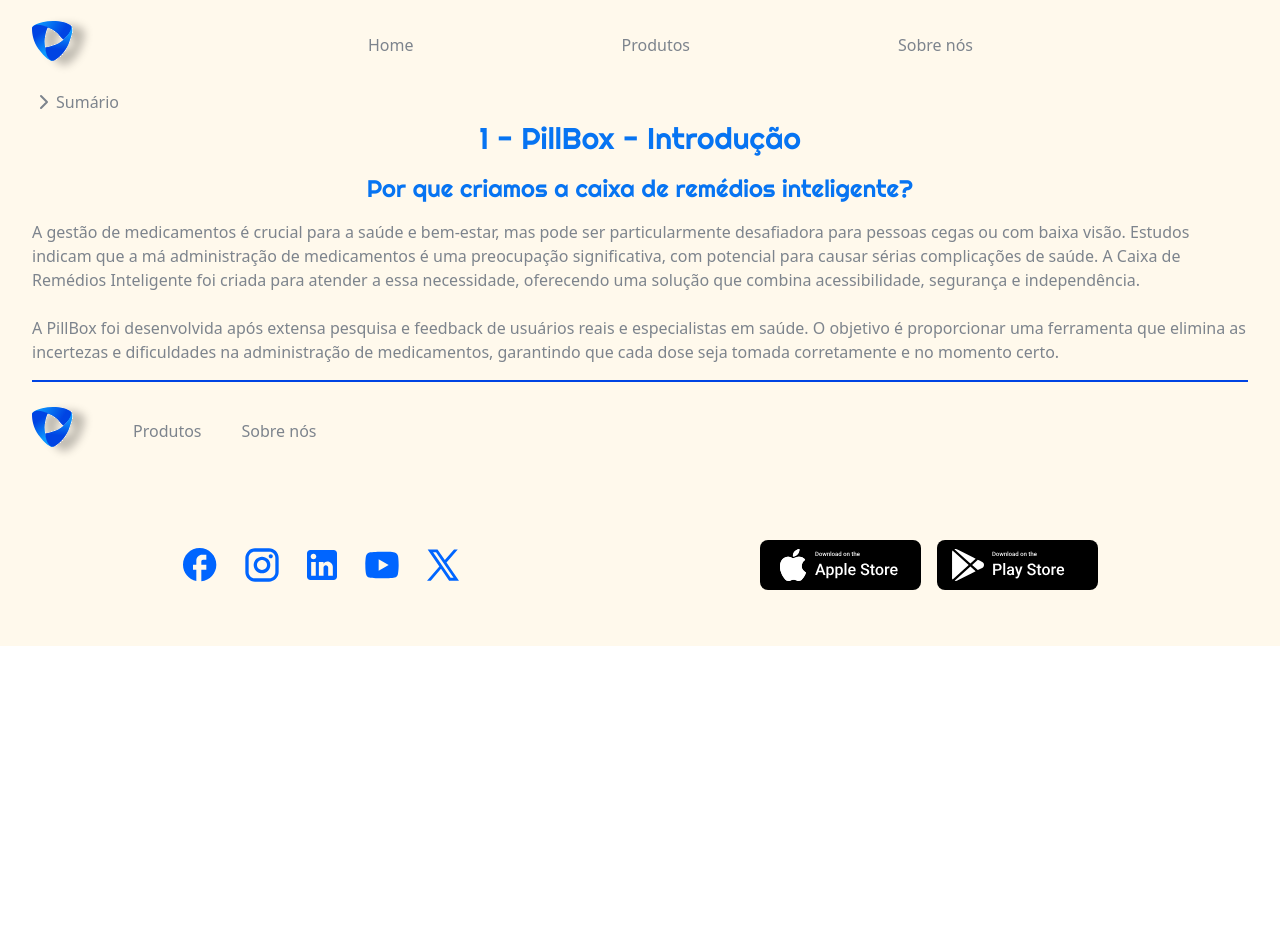
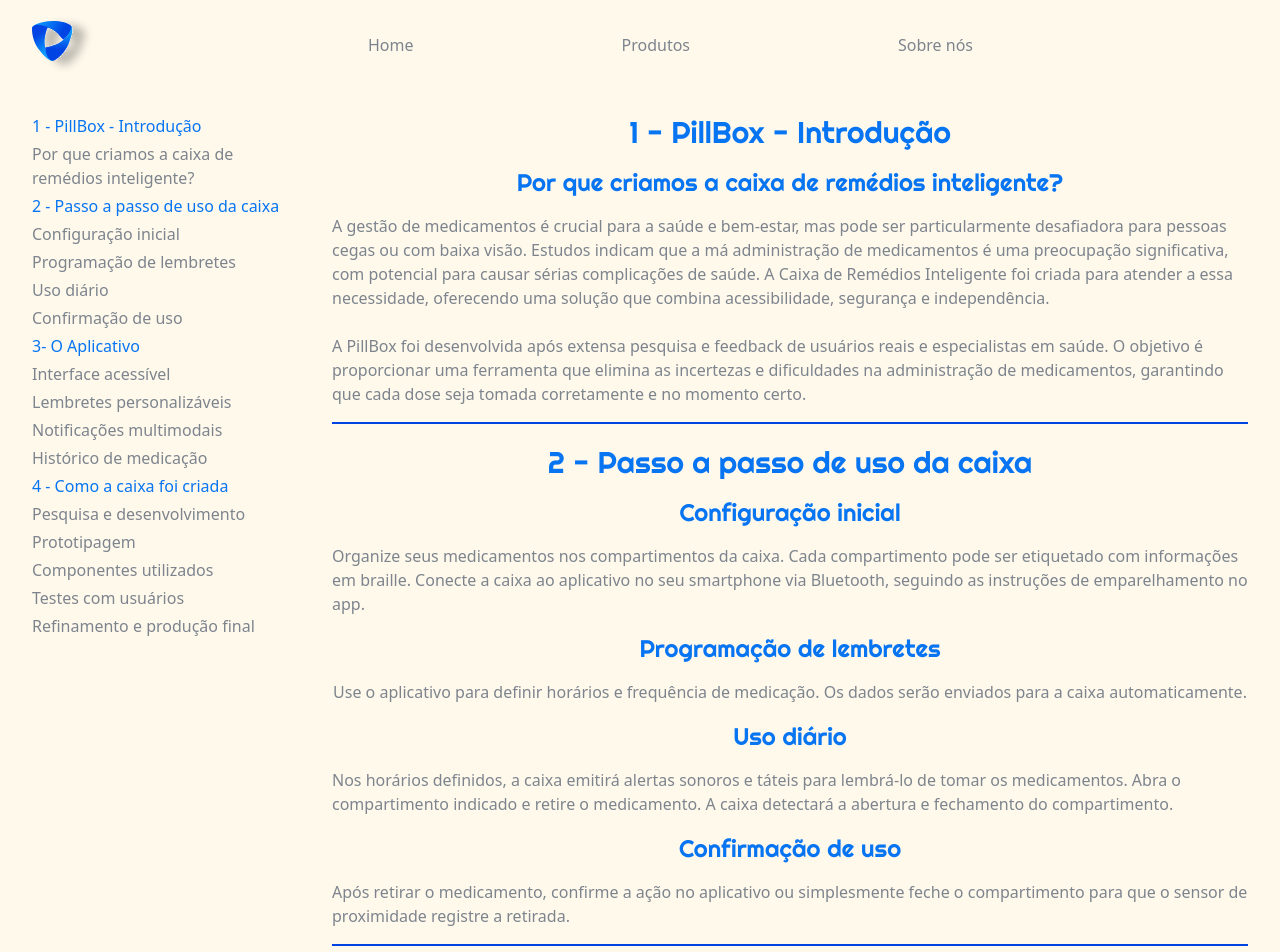
Before and after one commit to caua2006/TCC-PIllBox-Site, a React (Vite) app: page /pillbox in a window 1280 px wide. Shown: the top 952 px of the page. Before the commit the page ends 800 px from the top, so only its background shows below. Built offline with nearby package versions, Linux system fonts and the light colour scheme.

Commit message:
07/08/24 11:55

```diff
--- a/src/components/Header.tsx
+++ b/src/components/Header.tsx
@@ -10,7 +10,7 @@
 
 export default function Header() {
   return (
-    <div className='flex items-center justify-between py-4'>
+    <div className='flex items-center justify-between py-4 '>
         <Link to={'/'}><img src={logo} alt="" /></Link>
 
         <div className='gap-52 hidden md:flex'>
--- a/src/pages/PillBox.tsx
+++ b/src/pages/PillBox.tsx
@@ -12,11 +12,11 @@
 
 export default function PillBox() {
   return (
-    <div>
+    <div className="">
         <Header/>
         <Sheet>
             <SheetTrigger>
-                <div className="flex items-center">
+                <div className="flex items-center md:hidden">
                     <ChevronRight className="text-textBody"/>
                     <p className="text-textBody">Sumário</p>
                 </div>
@@ -56,17 +56,100 @@
             </SheetContent>
         </Sheet>
 
+        <main className="md:flex">
+            <div className="md:fixed md:max-w-64">
+                <div className="flex flex-col items-start gap-1 mb-1">
+                    <p className="text-h1Color">1 - PillBox - Introdução</p>
+                    <p className="text-textBody">Por que criamos a caixa de remédios inteligente?</p>
+                </div>
+                <div className="flex flex-col items-start gap-1 mb-1">
+                    <p className="text-h1Color">2 - Passo a passo de uso da caixa</p>
+                    <p className="text-textBody">Configuração inicial</p>
+                    <p className="text-textBody">Programação de lembretes</p>
+                    <p className="text-textBody">Uso diário</p>
+                    <p className="text-textBody">Confirmação de uso</p>
+                </div>
+                <div className="flex flex-col items-start gap-1 mb-1">
+                    <p className="text-h1Color">3- O Aplicativo</p>
+                    <p className="text-textBody">Interface acessível</p>
+                    <p className="text-textBody">Lembretes personalizáveis</p>
+                    <p className="text-textBody">Notificações multimodais</p>
+                    <p className="text-textBody">Histórico de medicação</p>
+                </div>
+                <div className="flex flex-col items-start gap-1 mb-1">
+                    <p className="text-h1Color">4 - Como a caixa foi criada</p>
+                    <p className="text-textBody">Pesquisa e desenvolvimento</p>
+                    <p className="text-textBody">Prototipagem</p>
+                    <p className="text-textBody">Componentes utilizados</p>
+                    <p className="text-textBody">Testes com usuários</p>
+                    <p className="text-textBody">Refinamento e produção final</p>
+                </div>
+            </div>
 
+            <div className="md:w-full md:overflow-auto md:ml-[300px]">
                 <div className="flex flex-col items-center gap-4 mb-5">
                     <h1 className="text-3xl font-header text-h1Color">1 - PillBox - Introdução</h1>
                     <h2 className="text-2xl font-header text-h1Color">Por que criamos a caixa de remédios inteligente?</h2>
                     <p className="text-textBody">A gestão de medicamentos é crucial para a saúde e bem-estar, mas pode ser particularmente desafiadora para pessoas cegas ou com baixa visão. Estudos indicam que a má administração de medicamentos é uma preocupação significativa, com potencial para causar sérias complicações de saúde. A Caixa de Remédios Inteligente foi criada para atender a essa necessidade, oferecendo uma solução que combina acessibilidade, segurança e independência.
                     <br /> <br />
                     A PillBox foi desenvolvida após extensa pesquisa e feedback de usuários reais e especialistas em saúde. O objetivo é proporcionar uma ferramenta que elimina as incertezas e dificuldades na administração de medicamentos, garantindo que cada dose seja tomada corretamente e no momento certo.</p>
-
                     <div className="w-full bg-bgCard h-0.5"></div>
                 </div>
+
+                <div className="flex flex-col items-center gap-4 mb-5">
+                    <h1 className="text-3xl font-header text-h1Color">2 - Passo a passo de uso da caixa</h1>
+                    <h2 className="text-2xl font-header text-h1Color">Configuração inicial</h2>
+                    <p className="text-textBody">Organize seus medicamentos nos compartimentos da caixa. Cada compartimento pode ser etiquetado com informações em braille.
+                    Conecte a caixa ao aplicativo no seu smartphone via Bluetooth, seguindo as instruções de emparelhamento no app.</p>
+                    <h2 className="text-2xl font-header text-h1Color">Programação de lembretes</h2>
+                    <p className="text-textBody">Use o aplicativo para definir horários e frequência de medicação. Os dados serão enviados para a caixa automaticamente.</p>
+                    <h2 className="text-2xl font-header text-h1Color">Uso diário</h2>
+                    <p className="text-textBody">Nos horários definidos, a caixa emitirá alertas sonoros e táteis para lembrá-lo de tomar os medicamentos.
+                    Abra o compartimento indicado e retire o medicamento. A caixa detectará a abertura e fechamento do compartimento.</p>
+                    <h2 className="text-2xl font-header text-h1Color">Confirmação de uso</h2>
+                    <p className="text-textBody">Após retirar o medicamento, confirme a ação no aplicativo ou simplesmente feche o compartimento para que o sensor de proximidade registre a retirada.</p>
+                    <div className="w-full bg-bgCard h-0.5"></div>
+                </div>
+
+                <div className="flex flex-col items-center gap-4 mb-5">
+                    <h1 className="text-3xl font-header text-h1Color">2 - Passo a passo de uso da caixa</h1>
+                    <h2 className="text-2xl font-header text-h1Color">Configuração inicial</h2>
+                    <p className="text-textBody">Organize seus medicamentos nos compartimentos da caixa. Cada compartimento pode ser etiquetado com informações em braille.
+                    Conecte a caixa ao aplicativo no seu smartphone via Bluetooth, seguindo as instruções de emparelhamento no app.</p>
+                    <h2 className="text-2xl font-header text-h1Color">Programação de lembretes</h2>
+                    <p className="text-textBody">Use o aplicativo para definir horários e frequência de medicação. Os dados serão enviados para a caixa automaticamente.</p>
+                    <h2 className="text-2xl font-header text-h1Color">Uso diário</h2>
+                    <p className="text-textBody">Nos horários definidos, a caixa emitirá alertas sonoros e táteis para lembrá-lo de tomar os medicamentos.
+                    Abra o compartimento indicado e retire o medicamento. A caixa detectará a abertura e fechamento do compartimento.</p>
+                    <h2 className="text-2xl font-header text-h1Color">Confirmação de uso</h2>
+                    <p className="text-textBody">Após retirar o medicamento, confirme a ação no aplicativo ou simplesmente feche o compartimento para que o sensor de proximidade registre a retirada.</p>
+                    <div className="w-full bg-bgCard h-0.5"></div>
+                </div>
+
+                <div className="flex flex-col items-center gap-4 mb-5">
+                    <h1 className="text-3xl font-header text-h1Color">2 - Passo a passo de uso da caixa</h1>
+                    <h2 className="text-2xl font-header text-h1Color">Configuração inicial</h2>
+                    <p className="text-textBody">Organize seus medicamentos nos compartimentos da caixa. Cada compartimento pode ser etiquetado com informações em braille.
+                    Conecte a caixa ao aplicativo no seu smartphone via Bluetooth, seguindo as instruções de emparelhamento no app.</p>
+                    <h2 className="text-2xl font-header text-h1Color">Programação de lembretes</h2>
+                    <p className="text-textBody">Use o aplicativo para definir horários e frequência de medicação. Os dados serão enviados para a caixa automaticamente.</p>
+                    <h2 className="text-2xl font-header text-h1Color">Uso diário</h2>
+                    <p className="text-textBody">Nos horários definidos, a caixa emitirá alertas sonoros e táteis para lembrá-lo de tomar os medicamentos.
+                    Abra o compartimento indicado e retire o medicamento. A caixa detectará a abertura e fechamento do compartimento.</p>
+                    <h2 className="text-2xl font-header text-h1Color">Confirmação de uso</h2>
+                    <p className="text-textBody">Após retirar o medicamento, confirme a ação no aplicativo ou simplesmente feche o compartimento para que o sensor de proximidade registre a retirada.</p>
+                    <div className="w-full bg-bgCard h-0.5"></div>
+                </div>
+
+
                 <Footer/>
+            </div>
+
+        </main>
+
+
+
+
     </div>
   )
 }
--- a/src/pages/Products.tsx
+++ b/src/pages/Products.tsx
@@ -11,25 +11,29 @@
     <div>
 
         <Header/>
-        <main className="flex flex-col items-center mb-10 gap-10">
-          <h1 className="font-header text-3xl text-h1Color mb-8">Produtos</h1>
+        <main className="flex flex-col items-center mb-10 gap-10 md:mt-10">
+          <h1 className="font-header text-3xl text-h1Color mb-8 md:text-6xl">Produtos</h1>
 
-          <div className="flex flex-col items-center gap-5">
-            <img src={BoxImg} alt="" className="mr-3"/>
-            <h2 className="font-header text-2xl text-h1Color">PillBox</h2>
-            <p className="text-center text-textBody">A caixa de remédios inteligente complementa o aplicativo, proporcionando uma experiência completa e integrada</p>
+          <div className="flex flex-col items-center gap-5 md:flex md:flex-row md:mb-10">
+            <img src={BoxImg} alt="" className="mr-3 md:w-[450px]"/>
+            <div className="md:flex md:flex-col md:items-center md:w-[600px] md:gap-6">
+              <h2 className="font-header text-2xl text-h1Color md:text-5xl">PillBox</h2>
+              <p className="text-center text-textBody md:text-base">A caixa de remédios inteligente complementa o aplicativo, proporcionando uma experiência completa e integrada</p>
               <Link to={'/pillbox'}>
                   <Button placeholder={'Saiba mais'}/>
               </Link>
             </div>
+          </div>
 
-          <div className="flex flex-col items-center gap-5">
-            <img src={AppImg} alt="" />
-            <h2 className="font-header text-2xl text-h1Color">PillBox - App</h2>
-            <p className="text-center text-textBody">O aplicativo foi criado para ser um assistente confiável e fácil de usar, com funcionalidades especialmente desenhadas para atender às necessidades de pessoas cegas</p>
+          <div className="flex flex-col items-center gap-5 md:flex md:flex-row">
+            <img src={AppImg} alt="" className="md:w-[450px]"/>
+            <div className="md:flex md:flex-col md:items-center md:w-[600px] md:gap-6">
+              <h2 className="font-header text-2xl text-h1Color md:text-5xl">PillBox - App</h2>
+              <p className="text-center text-textBody md:text-base">O aplicativo foi criado para ser um assistente confiável e fácil de usar, com funcionalidades especialmente desenhadas para atender às necessidades de pessoas cegas</p>
               <Link to={'/pillboxapp'}>
                   <Button placeholder={'Saiba mais'}/>
               </Link>
+            </div>
           </div>
         </main>
         <Footer/>
```
Lines whose indentation alone changed are shown as unchanged.
